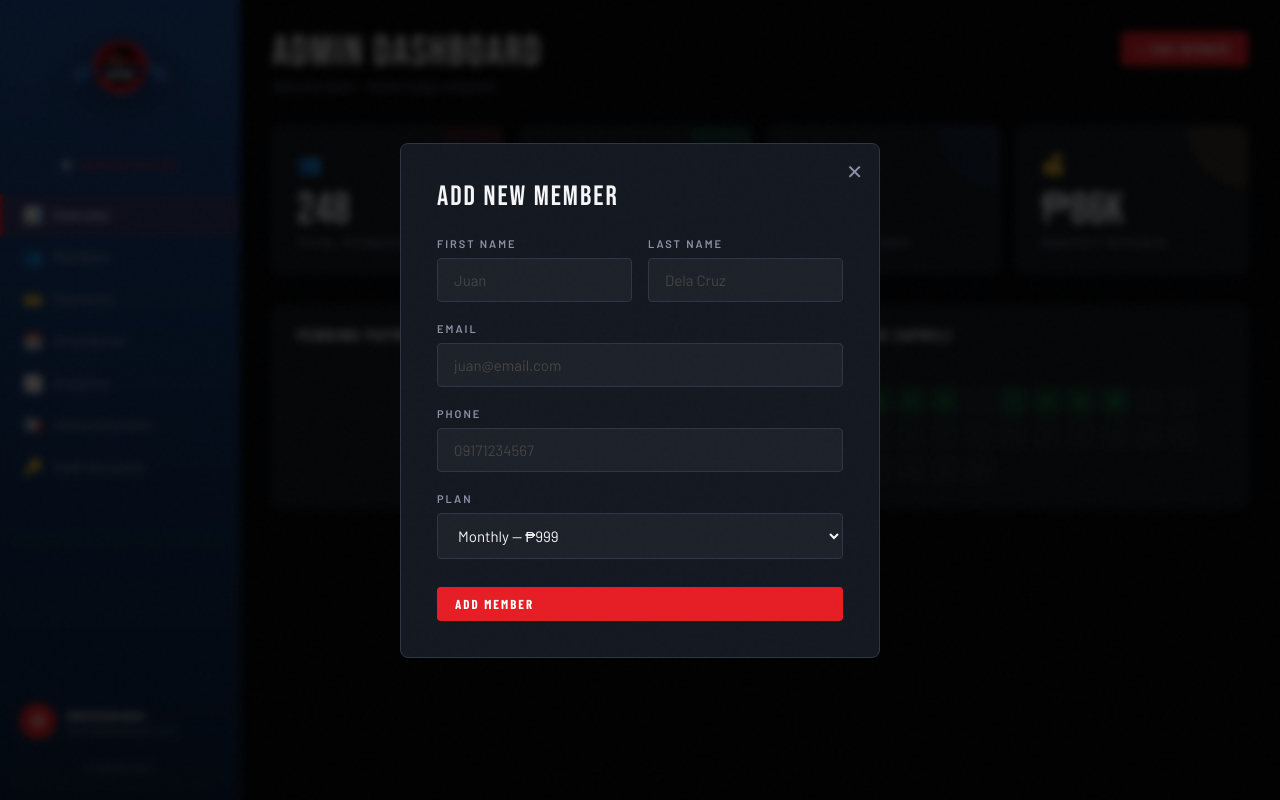
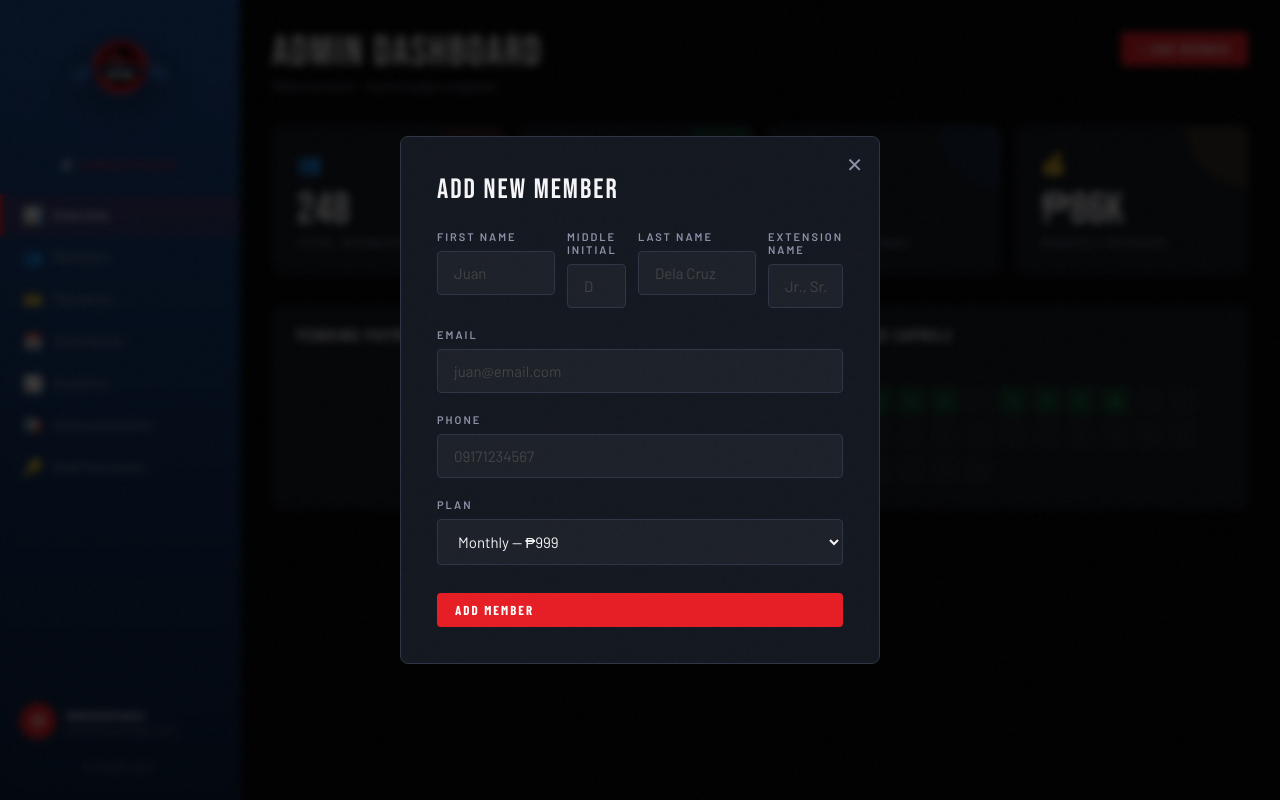
Before and after one commit to gym-registration/FLASKINTRODUCTION, a Flask app: page /admin in a window 1280 px wide, after a click on "+ ADD MEMBER". Run offline with Flask 3, Linux system fonts and the light colour scheme; a user stored in the database is signed in; data comes from the database, SQL or seed files in the repository; data that the repository does not hold is empty.

Commit message:
system updated

```diff
--- a/app.py
+++ b/app.py
@@ -42,11 +42,29 @@ mail = Mail(app)
 
 db = SQLAlchemy(app)
 
+
+def _format_full_name(first_name, last_name, middle_initial=None, extension_name=None):
+    """Build 'First M.I. Last Ext.' from parts, skipping any that are blank."""
+    parts = [first_name]
+    if middle_initial:
+        mi = middle_initial.strip().rstrip('.')
+        if mi:
+            parts.append(f'{mi}.')
+    parts.append(last_name)
+    full = ' '.join(p for p in parts if p)
+    if extension_name and extension_name.strip():
+        full += f' {extension_name.strip()}'
+    return full
+
+
+
 class User(db.Model):
     __tablename__ = 'users'
     id = db.Column(db.Integer, primary_key=True, autoincrement=True)
     first_name = db.Column(db.String(80), nullable=False)
+    middle_initial = db.Column(db.String(5), nullable=True)
     last_name = db.Column(db.String(80), nullable=False)
+    extension_name = db.Column(db.String(10), nullable=True)
     email = db.Column(db.String(120), nullable=False, unique=True, index=True)
     phone = db.Column(db.String(20), nullable=True)
     birthday = db.Column(db.Date, nullable=True)
@@ -64,6 +82,10 @@ class User(db.Model):
     recorded_payments= db.relationship('Payment', foreign_keys='Payment.recorded_by_id', back_populates='recorded_by')
     attendance       = db.relationship('Attendance', foreign_keys='Attendance.member_id', back_populates='member', cascade='all, delete-orphan')
     body_goals       = db.relationship('BodyGoal', back_populates='member', cascade='all, delete-orphan')
+
+    @property
+    def full_name(self):
+        return _format_full_name(self.first_name, self.last_name, self.middle_initial, self.extension_name)
 
     def __repr__(self):
         return f"<User {self.id} {self.email} [{self.role}]>"
@@ -183,13 +205,13 @@ def login():
 
         user = User.query.filter_by(email=email).first()
         if user is None or not check_password_hash(user.password, password):
-            flash('Email or password is incorrect.', 'error')
+            flash('Invalid credentials.', 'error')
             return render_template('trmem.html')
 
         session['user_id'] = user.id
         session['role']    = user.role
         session['email']   = user.email
-        session['name']    = f"{user.first_name} {user.last_name}"
+        session['name']    = user.full_name
         return redirect(url_for(user.role))
 
     return render_template('trmem.html')
@@ -282,7 +304,9 @@ def register():
     data = request.get_json(silent=True) or request.form
 
     first_name = (data.get('first_name') or '').strip()
+    middle_initial = (data.get('middle_initial') or '').strip()
     last_name  = (data.get('last_name')  or '').strip()
+    extension_name = (data.get('extension_name') or '').strip()
     email      = (data.get('email')      or '').strip().lower()
     phone      = (data.get('phone')      or '').strip()
     birthday   = (data.get('birthday')   or '').strip()
@@ -334,7 +358,9 @@ def register():
     # ── Create the user ──
     new_user = User(
         first_name=first_name,
+        middle_initial=middle_initial or None,
         last_name=last_name,
+        extension_name=extension_name or None,
         email=email,
         phone=phone or None,
         birthday=birthday_date,
@@ -401,7 +427,9 @@ def admin_add_member():
     data = request.get_json(silent=True) or request.form
 
     first_name = (data.get('first_name') or '').strip()
+    middle_initial = (data.get('middle_initial') or '').strip()
     last_name  = (data.get('last_name')  or '').strip()
+    extension_name = (data.get('extension_name') or '').strip()
     email      = (data.get('email')      or '').strip().lower()
     phone      = (data.get('phone')      or '').strip()
     plan_name  = (data.get('plan')       or '').strip()
@@ -424,7 +452,9 @@ def admin_add_member():
     temp_password = _generate_temp_password()
     new_user = User(
         first_name=first_name,
+        middle_initial=middle_initial or None,
         last_name=last_name,
+        extension_name=extension_name or None,
         email=email,
         phone=phone or None,
         password=generate_password_hash(temp_password),
@@ -451,8 +481,13 @@ def admin_add_member():
         message='Member added successfully.',
         member={
             'id': new_user.id,
-            'name': f'{first_name} {last_name}',
+            'name': new_user.full_name,
+            'first_name': new_user.first_name,
+            'middle_initial': new_user.middle_initial or '',
+            'last_name': new_user.last_name,
+            'extension_name': new_user.extension_name or '',
             'email': email,
+            'phone': new_user.phone or '',
             'plan': plan.name,
             'expiry': expiry.strftime('%b %d, %Y'),
             'temp_password': temp_password,
@@ -472,7 +507,9 @@ def admin_edit_member(member_id):
     data = request.get_json(silent=True) or request.form
 
     first_name = (data.get('first_name') or '').strip()
+    middle_initial = (data.get('middle_initial') or '').strip()
     last_name  = (data.get('last_name')  or '').strip()
+    extension_name = (data.get('extension_name') or '').strip()
     email      = (data.get('email')      or '').strip().lower()
     phone      = (data.get('phone')      or '').strip()
     plan_name  = (data.get('plan')       or '').strip()
@@ -490,7 +527,9 @@ def admin_edit_member(member_id):
         return jsonify(success=False, error='Another account already uses this email.'), 409
 
     user.first_name = first_name
+    user.middle_initial = middle_initial or None
     user.last_name  = last_name
+    user.extension_name = extension_name or None
     user.email      = email
     user.phone      = phone or None
 
@@ -528,8 +567,13 @@ def admin_edit_member(member_id):
     return jsonify(
         success=True,
         member={
-            'name': f'{first_name} {last_name}',
+            'name': user.full_name,
+            'first_name': user.first_name,
+            'middle_initial': user.middle_initial or '',
+            'last_name': user.last_name,
+            'extension_name': user.extension_name or '',
             'email': email,
+            'phone': user.phone or '',
             'plan': plan_display,
             'expiry': expiry_display,
             'expiry_iso': expiry_iso,
@@ -698,7 +742,7 @@ def staff_record_payment():
         success=True,
         message='Payment recorded successfully.',
         payment={
-            'member_name': f'{member.first_name} {member.last_name}',
+            'member_name': member.full_name,
             'plan': plan.name,
             'amount': str(plan.price),
             'expiry': membership.expiry_date.strftime('%b %d, %Y'),
@@ -728,7 +772,7 @@ def staff_checkin():
     return jsonify(
         success=True,
         message='Check-in recorded.',
-        member_name=f'{member.first_name} {member.last_name}',
+        member_name=member.full_name,
         time=now.strftime('%I:%M %p').lstrip('0'),
     )
 
@@ -763,7 +807,7 @@ def staff_checkout():
     return jsonify(
         success=True,
         message='Check-out recorded.',
-        member_name=f'{member.first_name} {member.last_name}',
+        member_name=member.full_name,
         time=now.strftime('%I:%M %p').lstrip('0'),
         duration=duration_text,
     )
@@ -897,7 +941,7 @@ def staff():
             h, m = divmod(mins, 60)
             duration_text = f'{h}h {m}m' if h else f'{m}m'
         attendance_today.append({
-            'member_name': f'{a.member.first_name} {a.member.last_name}',
+            'member_name': a.member.full_name,
             'check_in': a.check_in.strftime('%I:%M %p').lstrip('0'),
             'check_out': a.check_out.strftime('%I:%M %p').lstrip('0') if a.check_out else '—',
             'duration': duration_text,
@@ -958,8 +1002,13 @@ def _get_members_with_plans():
 
         members.append({
             'id': user.id,
-            'name': f'{user.first_name} {user.last_name}',
+            'name': user.full_name,
+            'first_name': user.first_name,
+            'middle_initial': user.middle_initial or '',
+            'last_name': user.last_name,
+            'extension_name': user.extension_name or '',
             'email': user.email,
+            'phone': user.phone or '',
             'plan': plan_name,
             'expiry': expiry_text,
             'expiry_date': expiry_date,
@@ -986,11 +1035,12 @@ def admin():
     pending_payments = [{
         'id': p.id,
         'txn': f'TXN-{9000 + p.id}',
-        'member_name': f'{p.member.first_name} {p.member.last_name}',
+        'member_name': p.member.full_name,
         'plan': p.plan.name if p.plan else '—',
         'method': p.method,
         'reference': p.reference_number or '—',
         'amount': f'{float(p.amount):,.2f}',
+        'proof_image_path': p.proof_image_path,
     } for p in pending_payments_rows]
 
     payment_history_rows = (
@@ -1002,7 +1052,7 @@ def admin():
     )
     payment_history = [{
         'txn': f'TXN-{9000 + p.id}',
-        'member_name': f'{p.member.first_name} {p.member.last_name}',
+        'member_name': p.member.full_name,
         'plan': p.plan.name if p.plan else '—',
         'method': p.method,
         'amount': f'{float(p.amount):,.2f}',
--- a/static/css/tr-styles.css
+++ b/static/css/tr-styles.css
@@ -164,6 +164,30 @@ body::before {
   font-family: 'Bebas Neue', sans-serif;
   font-size: 40px;
   letter-spacing: 2px;
+}
+
+/* ── Flash messages (login/register/reset feedback) ── */
+.flash-messages {
+  margin-bottom: 18px;
+}
+.flash {
+  padding: 12px 14px;
+  border-radius: 4px;
+  font-size: 13px;
+  font-weight: 500;
+  line-height: 1.5;
+  margin-bottom: 8px;
+}
+.flash:last-child { margin-bottom: 0; }
+.flash.error {
+  background: rgba(230, 30, 37, 0.12);
+  border: 1px solid rgba(230, 30, 37, 0.35);
+  color: var(--red);
+}
+.flash.success {
+  background: rgba(0, 230, 118, 0.1);
+  border: 1px solid rgba(0, 230, 118, 0.3);
+  color: var(--green);
 }
 
 /* Register screen */
@@ -610,6 +634,7 @@ body::before {
 .form-input::placeholder { color: #444; }
 
 .form-row { display: grid; grid-template-columns: 1fr 1fr; gap: 16px; }
+.form-row-4 { display: grid; grid-template-columns: 2fr 1fr 2fr 1fr; gap: 12px; }
 
 /* Password field with show/hide eye toggle */
 .password-field { position: relative; }
@@ -876,6 +901,7 @@ body.role-member .sidebar-role           { color: var(--green); }
   .dashboard-layout { flex-direction: column; }
   .grid-2, .grid-3  { grid-template-columns: 1fr; }
   .form-row         { grid-template-columns: 1fr; }
+  .form-row-4       { grid-template-columns: 1fr 1fr; }
   .stats-grid       { grid-template-columns: 1fr 1fr; }
   .login-box, .register-box { padding: 32px 20px; }
 }
--- a/static/js/tr-admin.js
+++ b/static/js/tr-admin.js
@@ -49,7 +49,9 @@ const AdminModule = (() => {
   /** Add a new member row from modal form */
   function addMember() {
     const firstName = _val('add-member-fname');
+    const middleInitial = _val('add-member-mi');
     const lastName  = _val('add-member-lname');
+    const extensionName = _val('add-member-ext');
     const email     = _val('add-member-email');
     const phone     = _val('add-member-phone');
     const planText  = document.getElementById('add-member-plan')?.value || 'Monthly';
@@ -71,11 +73,13 @@ const AdminModule = (() => {
       method: 'POST',
       headers: { 'Content-Type': 'application/json' },
       body: JSON.stringify({
-        first_name: firstName,
-        last_name:  lastName,
-        email:      email,
-        phone:      phone,
-        plan:       planName
+        first_name:     firstName,
+        middle_initial: middleInitial,
+        last_name:      lastName,
+        extension_name: extensionName,
+        email:          email,
+        phone:          phone,
+        plan:           planName
       })
     })
       .then(res => res.json().then(data => ({ ok: res.ok, data })))
@@ -90,10 +94,14 @@ const AdminModule = (() => {
         const tbody = document.querySelector('#members-table tbody');
         if (tbody) {
           const row = document.createElement('tr');
-          row.dataset.id        = m.id;
-          row.dataset.plan      = m.plan;
-          row.dataset.phone     = m.phone || '';
-          row.dataset.expiryIso = m.expiry_iso || '';
+          row.dataset.id            = m.id;
+          row.dataset.plan          = m.plan;
+          row.dataset.phone         = m.phone || '';
+          row.dataset.expiryIso     = m.expiry_iso || '';
+          row.dataset.firstName     = m.first_name || '';
+          row.dataset.middleInitial = m.middle_initial || '';
+          row.dataset.lastName      = m.last_name || '';
+          row.dataset.extensionName = m.extension_name || '';
           row.innerHTML = `
             <td>#${m.id}</td>
             <td>${m.name}</td>
@@ -109,7 +117,7 @@ const AdminModule = (() => {
         }
 
         closeModal('add-member-modal');
-        ['add-member-fname', 'add-member-lname', 'add-member-email', 'add-member-phone'].forEach(id => {
+        ['add-member-fname', 'add-member-mi', 'add-member-lname', 'add-member-ext', 'add-member-email', 'add-member-phone'].forEach(id => {
           const el = document.getElementById(id);
           if (el) el.value = '';
         });
@@ -133,11 +141,11 @@ const AdminModule = (() => {
     const cells = row.querySelectorAll('td');
     if (cells.length < 7) return;
 
-    const [firstName, ...rest] = cells[1].textContent.trim().split(' ');
-
     editingMemberId = row.dataset.id;
-    document.getElementById('edit-member-fname').value  = firstName || '';
-    document.getElementById('edit-member-lname').value  = rest.join(' ');
+    document.getElementById('edit-member-fname').value  = row.dataset.firstName     || '';
+    document.getElementById('edit-member-mi').value     = row.dataset.middleInitial || '';
+    document.getElementById('edit-member-lname').value  = row.dataset.lastName      || '';
+    document.getElementById('edit-member-ext').value    = row.dataset.extensionName || '';
     document.getElementById('edit-member-email').value  = cells[2].textContent.trim();
     document.getElementById('edit-member-phone').value  = row.dataset.phone || '';
     document.getElementById('edit-member-expiry').value = row.dataset.expiryIso || '';
@@ -155,7 +163,9 @@ const AdminModule = (() => {
   /** Save the Edit Member modal's fields to the server */
   function saveEditMember() {
     const firstName = _val('edit-member-fname');
+    const middleInitial = _val('edit-member-mi');
     const lastName  = _val('edit-member-lname');
+    const extensionName = _val('edit-member-ext');
     const email     = _val('edit-member-email');
     const phone     = _val('edit-member-phone');
     const planText  = document.getElementById('edit-member-plan')?.value || '';
@@ -178,12 +188,14 @@ const AdminModule = (() => {
       method: 'POST',
       headers: { 'Content-Type': 'application/json' },
       body: JSON.stringify({
-        first_name: firstName,
-        last_name:  lastName,
-        email:      email,
-        phone:      phone,
-        plan:       planName,
-        expiry:     expiry
+        first_name:     firstName,
+        middle_initial: middleInitial,
+        last_name:      lastName,
+        extension_name: extensionName,
+        email:          email,
+        phone:          phone,
+        plan:           planName,
+        expiry:         expiry
       })
     })
       .then(res => res.json().then(data => ({ ok: res.ok, data })))
@@ -202,8 +214,13 @@ const AdminModule = (() => {
           cells[2].textContent = m.email;
           cells[3].textContent = m.plan;
           cells[4].textContent = m.expiry;
-          row.dataset.plan      = m.plan;
-          row.dataset.expiryIso = m.expiry_iso;
+          row.dataset.plan          = m.plan;
+          row.dataset.expiryIso     = m.expiry_iso;
+          row.dataset.phone         = m.phone || '';
+          row.dataset.firstName     = m.first_name || '';
+          row.dataset.middleInitial = m.middle_initial || '';
+          row.dataset.lastName      = m.last_name || '';
+          row.dataset.extensionName = m.extension_name || '';
         }
 
         closeModal('edit-member-modal');
@@ -351,9 +368,33 @@ const AdminModule = (() => {
     return expiry;
   }
 
+  /** Show the uploaded payment proof (image or PDF) in a modal before approving/rejecting */
+  function viewPaymentProof(url) {
+    const img     = document.getElementById('proof-modal-img');
+    const pdfNote = document.getElementById('proof-modal-pdf-note');
+    const pdfLink = document.getElementById('proof-modal-pdf-link');
+    if (!img || !pdfNote || !pdfLink) return;
+
+    const isPdf = /\.pdf($|\?)/i.test(url);
+
+    if (isPdf) {
+      img.style.display = 'none';
+      img.removeAttribute('src');
+      pdfLink.href = url;
+      pdfNote.style.display = 'block';
+    } else {
+      pdfNote.style.display = 'none';
+      img.src = url;
+      img.style.display = 'block';
+    }
+
+    openModal('view-proof-modal');
+  }
+
   return {
     init, tab, addMember, openEditMemberModal, saveEditMember, deleteMemberRow,
-    generateAnalyticsReport, refreshCurrentReport, exportReportCSV, exportReportPDF
+    generateAnalyticsReport, refreshCurrentReport, exportReportCSV, exportReportPDF,
+    viewPaymentProof
   };
 })();
 
@@ -375,4 +416,5 @@ document.addEventListener('DOMContentLoaded', () => {
   window.refreshCurrentReport    = AdminModule.refreshCurrentReport;
   window.exportCurrentReportCSV  = AdminModule.exportReportCSV;
   window.exportCurrentReportPDF  = AdminModule.exportReportPDF;
+  window.viewPaymentProof        = AdminModule.viewPaymentProof;
 });
--- a/static/js/tr-common.js
+++ b/static/js/tr-common.js
@@ -286,6 +286,9 @@ function verifyPayment(btn, action) {
       }
       buttons.forEach(b => b.remove());
       showToast(data.message, data.status === 'rejected' ? 'error' : 'success');
+      // Reload so the card moves out of Pending Verifications and the
+      // newly-verified payment appears in Payment History below.
+      setTimeout(() => window.location.reload(), 900);
     })
     .catch(() => {
       showToast('Could not reach the server. Please try again.', 'error');
--- a/static/js/tr-login.js
+++ b/static/js/tr-login.js
@@ -189,7 +189,9 @@ const LoginPage = (() => {
 
   function completeRegistration() {
     const firstName = _val('reg-fname');
+    const middleInitial = _val('reg-mi');
     const lastName  = _val('reg-lname');
+    const extensionName = _val('reg-ext');
     const email     = _val('reg-email');
     const phone     = _val('reg-phone');
     const birthday  = _val('reg-bday');
@@ -235,7 +237,9 @@ const LoginPage = (() => {
 
     const formData = new FormData();
     formData.append('first_name', firstName);
+    formData.append('middle_initial', middleInitial);
     formData.append('last_name',  lastName);
+    formData.append('extension_name', extensionName);
     formData.append('email',      email);
     formData.append('phone',      phone);
     formData.append('birthday',   birthday);
--- a/templates/admin-dashboard.html
+++ b/templates/admin-dashboard.html
@@ -134,7 +134,7 @@
           <thead><tr><th>ID</th><th>Name</th><th>Email</th><th>Plan</th><th>Expiry</th><th>Status</th><th>Actions</th></tr></thead>
           <tbody>
             {% for m in members %}
-            <tr data-id="{{ m.id }}" data-plan="{{ m.plan }}" data-phone="{{ m.phone or '' }}" data-expiry-iso="{{ m.expiry_date.isoformat() if m.expiry_date else '' }}">
+            <tr data-id="{{ m.id }}" data-plan="{{ m.plan }}" data-phone="{{ m.phone or '' }}" data-expiry-iso="{{ m.expiry_date.isoformat() if m.expiry_date else '' }}" data-first-name="{{ m.first_name }}" data-middle-initial="{{ m.middle_initial or '' }}" data-last-name="{{ m.last_name }}" data-extension-name="{{ m.extension_name or '' }}">
               <td>#{{ m.id }}</td><td>{{ m.name }}</td><td>{{ m.email }}</td><td>{{ m.plan }}</td><td>{{ m.expiry }}</td>
               <td>
                 {% if m.status == 'Active' %}
@@ -176,6 +176,11 @@
               <div style="margin-top:8px;"><span class="badge badge-blue">Pending</span></div>
             </div>
             <div style="display:flex;gap:8px;">
+              {% if p.proof_image_path %}
+              <button class="btn btn-sm btn-outline" data-proof-url="{{ url_for('static', filename=p.proof_image_path) }}" onclick="viewPaymentProof(this.dataset.proofUrl)">👁 View Proof</button>
+              {% else %}
+              <span class="badge badge-muted" style="align-self:center;">No proof (cash)</span>
+              {% endif %}
               <button class="btn btn-sm btn-green" onclick="verifyPayment(this,'approve')">✓ Approve</button>
               <button class="btn btn-sm" style="background:rgba(230,30,37,0.1);color:var(--red);border:1px solid rgba(230,30,37,0.2);" onclick="verifyPayment(this,'reject')">✗ Reject</button>
             </div>
@@ -328,13 +333,29 @@
 <!-- ══════════════════════════════════
      MODALS
 ══════════════════════════════════ -->
+<div class="modal-overlay" id="view-proof-modal">
+  <div class="modal" style="max-width:520px;text-align:center;">
+    <button class="modal-close" onclick="closeModal('view-proof-modal')">✕</button>
+    <div class="modal-title">PAYMENT PROOF</div>
+    <div id="proof-modal-body">
+      <img id="proof-modal-img" src="" alt="Payment proof" style="display:none;max-width:100%;max-height:60vh;border-radius:6px;border:1px solid var(--border);">
+      <div id="proof-modal-pdf-note" style="display:none;">
+        <p style="color:var(--muted);font-size:13px;margin-bottom:16px;">This proof was uploaded as a PDF file.</p>
+        <a id="proof-modal-pdf-link" href="#" target="_blank" class="btn btn-red" style="display:inline-block;">OPEN PDF</a>
+      </div>
+    </div>
+  </div>
+</div>
+
 <div class="modal-overlay" id="add-member-modal">
   <div class="modal">
     <button class="modal-close" onclick="closeModal('add-member-modal')">✕</button>
     <div class="modal-title">ADD NEW MEMBER</div>
-    <div class="form-row">
+    <div class="form-row-4">
       <div class="form-group"><label class="form-label">First Name</label><input id="add-member-fname" class="form-input" placeholder="Juan"></div>
+      <div class="form-group"><label class="form-label">Middle Initial</label><input id="add-member-mi" class="form-input" placeholder="D" maxlength="5"></div>
       <div class="form-group"><label class="form-label">Last Name</label> <input id="add-member-lname" class="form-input" placeholder="Dela Cruz"></div>
+      <div class="form-group"><label class="form-label">Extension Name</label><input id="add-member-ext" class="form-input" placeholder="Jr., Sr., III (optional)" maxlength="10"></div>
     </div>
     <div class="form-group"><label class="form-label">Email</label><input id="add-member-email" class="form-input" type="email" placeholder="juan@email.com"></div>
     <div class="form-group"><label class="form-label">Phone</label><input id="add-member-phone" class="form-input" placeholder="09171234567" maxlength="11" inputmode="numeric" pattern="09\d{9}" oninput="this.value=this.value.replace(/\D/g,'').slice(0,11)"></div>
@@ -353,9 +374,11 @@
   <div class="modal">
     <button class="modal-close" onclick="closeModal('edit-member-modal')">✕</button>
     <div class="modal-title">EDIT MEMBER</div>
-    <div class="form-row">
+    <div class="form-row-4">
       <div class="form-group"><label class="form-label">First Name</label><input id="edit-member-fname" class="form-input"></div>
+      <div class="form-group"><label class="form-label">Middle Initial</label><input id="edit-member-mi" class="form-input" placeholder="D" maxlength="5"></div>
       <div class="form-group"><label class="form-label">Last Name</label><input id="edit-member-lname" class="form-input"></div>
+      <div class="form-group"><label class="form-label">Extension Name</label><input id="edit-member-ext" class="form-input" placeholder="Jr., Sr., III (optional)" maxlength="10"></div>
     </div>
     <div class="form-group"><label class="form-label">Email</label><input id="edit-member-email" class="form-input" type="email"></div>
     <div class="form-group"><label class="form-label">Phone</label><input id="edit-member-phone" class="form-input" placeholder="09171234567" maxlength="11" inputmode="numeric" pattern="09\d{9}" oninput="this.value=this.value.replace(/\D/g,'').slice(0,11)"></div>
--- a/templates/member-dashboard.html
+++ b/templates/member-dashboard.html
@@ -52,7 +52,7 @@
       <div class="user-info">
         <div class="user-avatar" id="sidebar-user-avatar" style="background:var(--green);color:#000;">{{ (member.first_name[0] ~ member.last_name[0])|upper }}</div>
         <div>
-          <div class="user-name"  id="sidebar-user-name">{{ member.first_name }} {{ member.last_name }}</div>
+          <div class="user-name"  id="sidebar-user-name">{{ member.full_name }}</div>
           <div class="user-email" id="sidebar-user-email">{{ member.email }}</div>
         </div>
       </div>
@@ -75,7 +75,7 @@
           <div class="card-logo logo-badge">
             <img src="{{ url_for('static', filename='images/logo.png') }}" alt="Power Gym">
           </div>
-          <div class="card-name" id="member-card-name">{{ member.first_name }} {{ member.last_name }}</div>
+          <div class="card-name" id="member-card-name">{{ member.full_name }}</div>
           <div class="card-id">MBR-{{ '%04d'|format(member.id) }} · {{ member.email }}</div>
           <div class="card-plan">{{ plan.name if plan else 'No Active Plan' }}</div>
           <div class="card-expiry">{% if plan %}Valid until: {{ plan.expiry_date }}{% else %}No membership on file{% endif %}</div>
```
Also changed, not shown: templates/trmem.html (+9 -1 lines), static/uploads/payment_proofs/936e8a67f30e065c_2025_Acer_Consumer_Default_3840x2400.jpg (added), static/uploads/payment_proofs/d0a57e974684fe05_2025_Acer_Consumer_Default_3840x2400.jpg (added).
